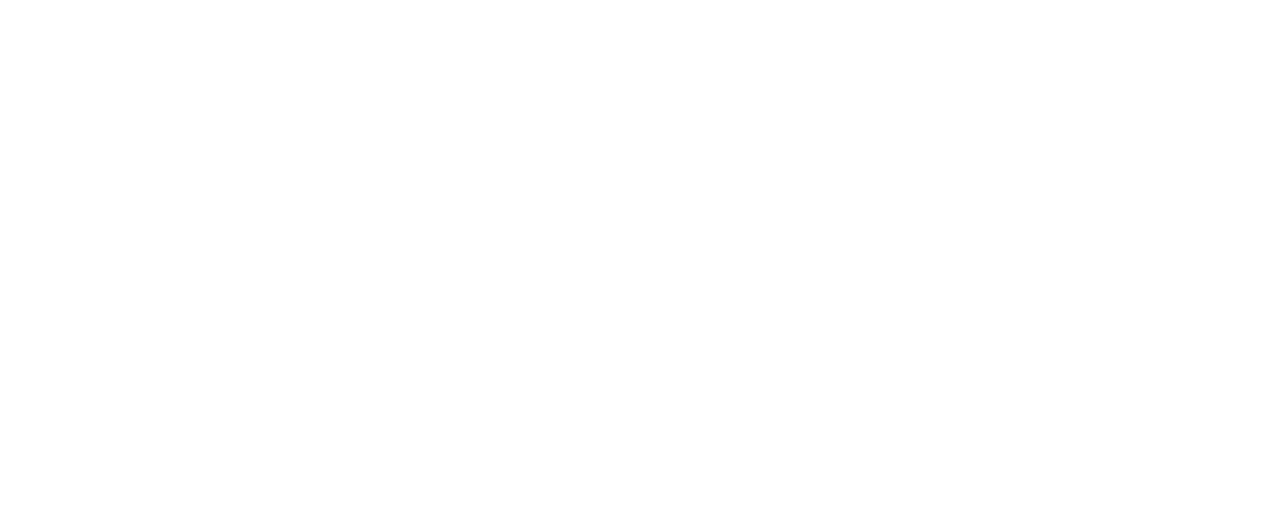
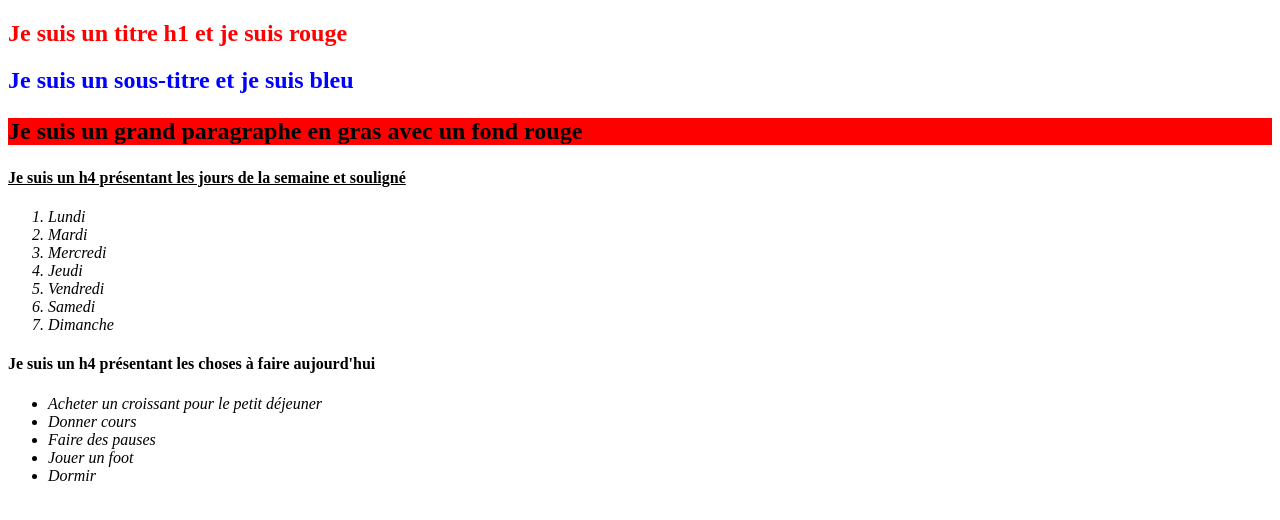
Before and after one commit to MounGit/ExoCss1, a plain HTML site: page index.html in a window 1280 px wide. Drawn offline with Linux system fonts and the light colour scheme.

Commit message:
exo terminé

```diff
--- a/index.html
+++ b/index.html
@@ -1,12 +1,47 @@
 <!DOCTYPE html>
 <html lang="en">
+
 <head>
     <meta charset="UTF-8">
     <meta name="viewport" content="width=device-width, initial-scale=1.0">
     <title>Document</title>
     <link rel="stylesheet" href="./public/css/style.css">
 </head>
+
 <body>
+    <header></header>
 
+    <section>
+        <h1>Je suis un titre h1 et je suis rouge</h1>
+        <h2>Je suis un sous-titre et je suis bleu</h2>
+        <p>Je suis un grand paragraphe en gras avec un fond rouge</p>
+        <div>
+            <h4 id="slg">Je suis un h4 présentant les jours de la semaine et souligné</h4>
+            <ol>
+                <li>Lundi</li>
+                <li>Mardi</li>
+                <li>Mercredi</li>
+                <li>Jeudi</li>
+                <li>Vendredi</li>
+                <li>Samedi</li>
+                <li>Dimanche</li>
+            </ol>
+        </div>
+        <div>
+            <h4>Je suis un h4 présentant les choses à faire aujourd'hui</h4>
+            <ul>
+                <li>Acheter un croissant pour le petit déjeuner</li>
+                <li>Donner cours</li>
+                <li>Faire des pauses</li>
+                <li>Jouer un foot</li>
+                <li>Dormir</li>
+            </ul>
+        </div>
+
+
+    </section>
+
+    <footer></footer>
 </body>
+
 </html>
--- a/public/css/style.css
+++ b/public/css/style.css
@@ -0,0 +1,17 @@
+h1{
+    color: red;
+}
+h2{
+    color: blue;
+}
+p{
+    background-color: red;
+    font-size: x-large;
+    font-weight: bold;
+}
+#slg{
+    text-decoration: underline;
+}
+ol,ul{
+    font-style: italic;
+}
```
